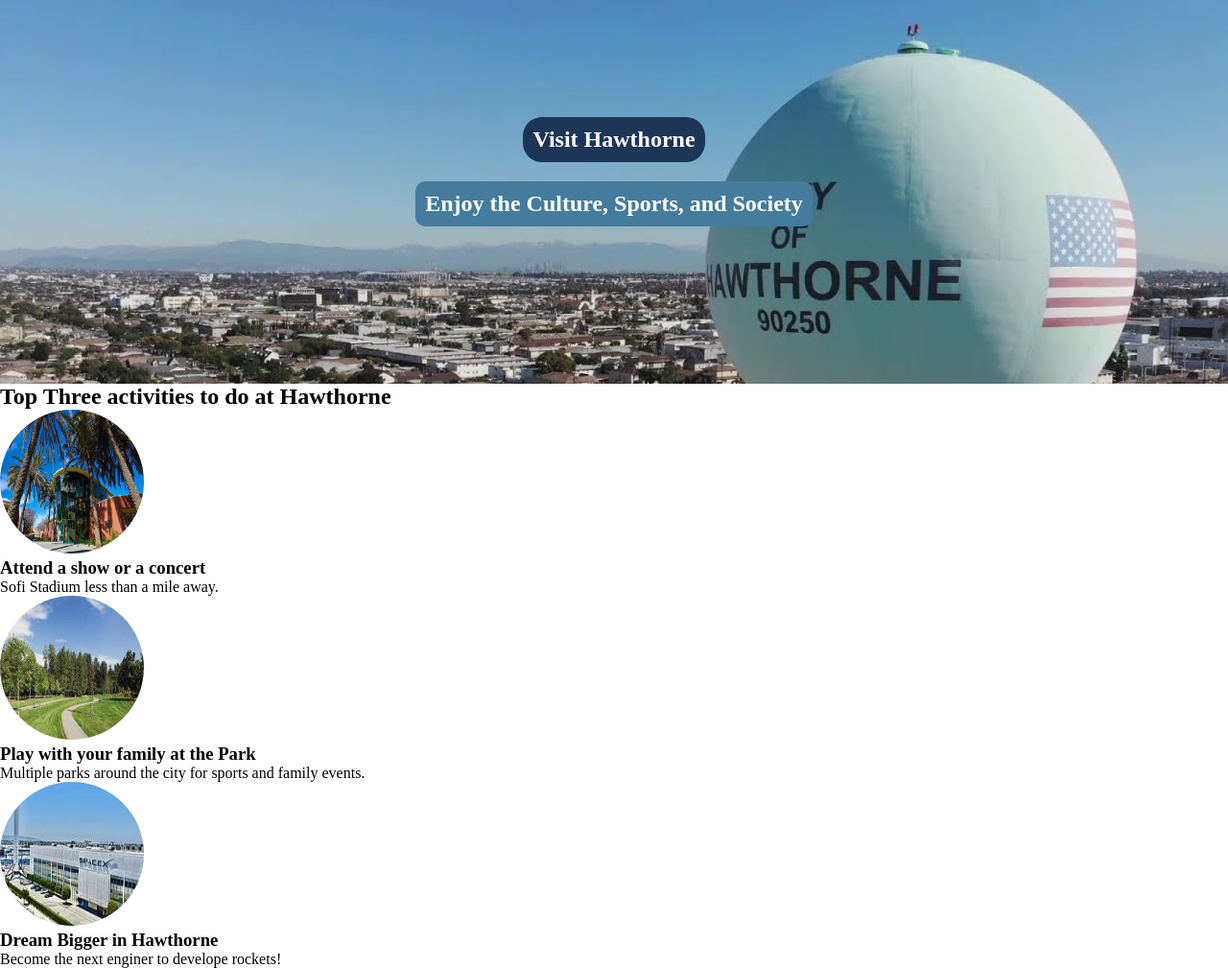
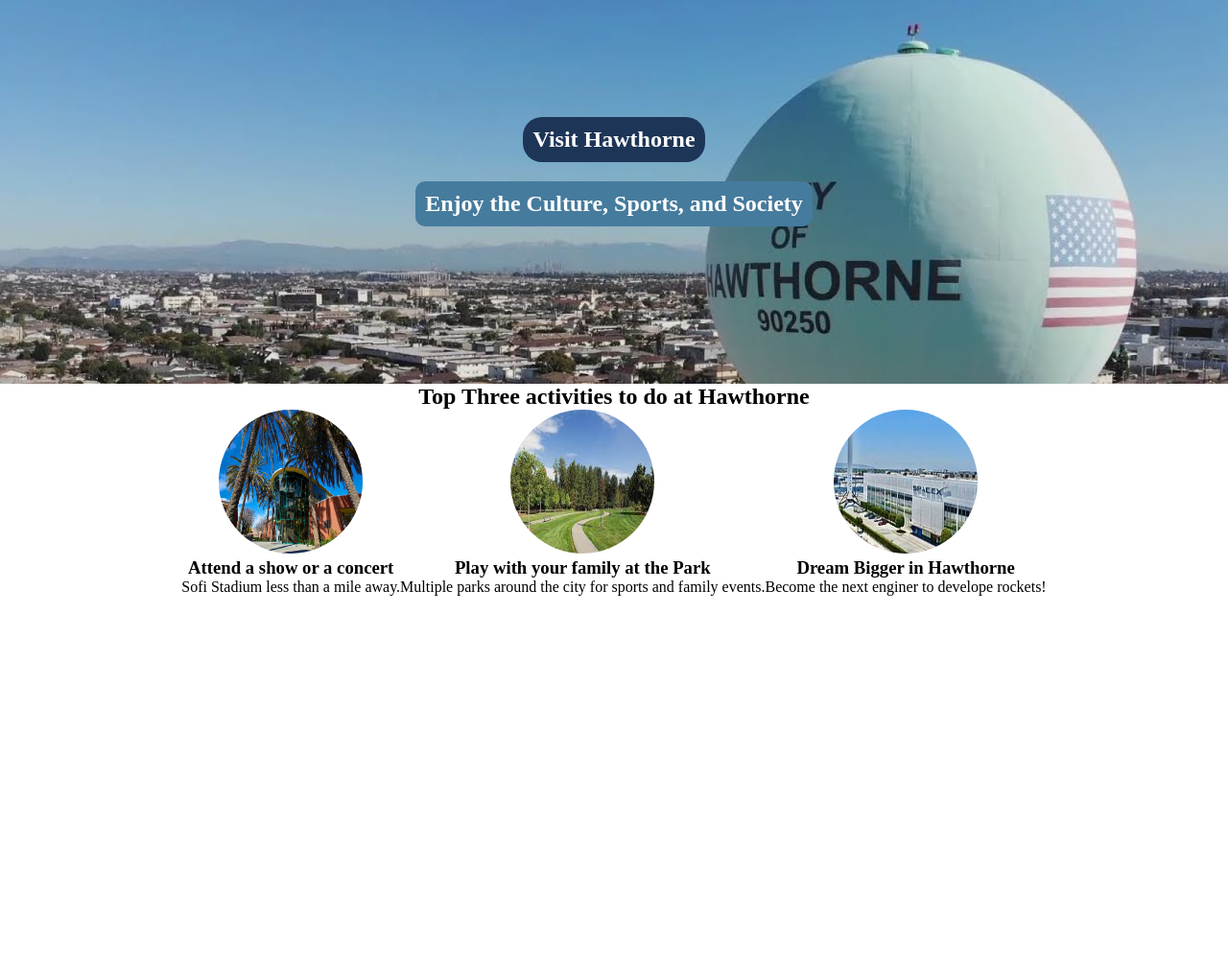
Before and after one commit to alextedtech/HomeTown, a plain HTML site: page index.html in a window 1280 px wide. Shown: the whole page at 96% size. After the commit the page ends 800 px from the top, so only its background shows below. Drawn offline with Linux system fonts and the light colour scheme.

Commit message:
Acitivity section being worked on. Need to get space around.

```diff
--- a/styles.css
+++ b/styles.css
@@ -33,6 +33,18 @@ body, *{
 
 }
 
+#activity-section{
+    display: flex;
+    flex-direction: column;
+    align-items: center;
+}
+
+#activity{
+    display: flex;
+    text-align: center;
+    justify-content: space-around;
+}
+
 .img-activities{
     border-radius: 50%;
     width: 150px;
```
